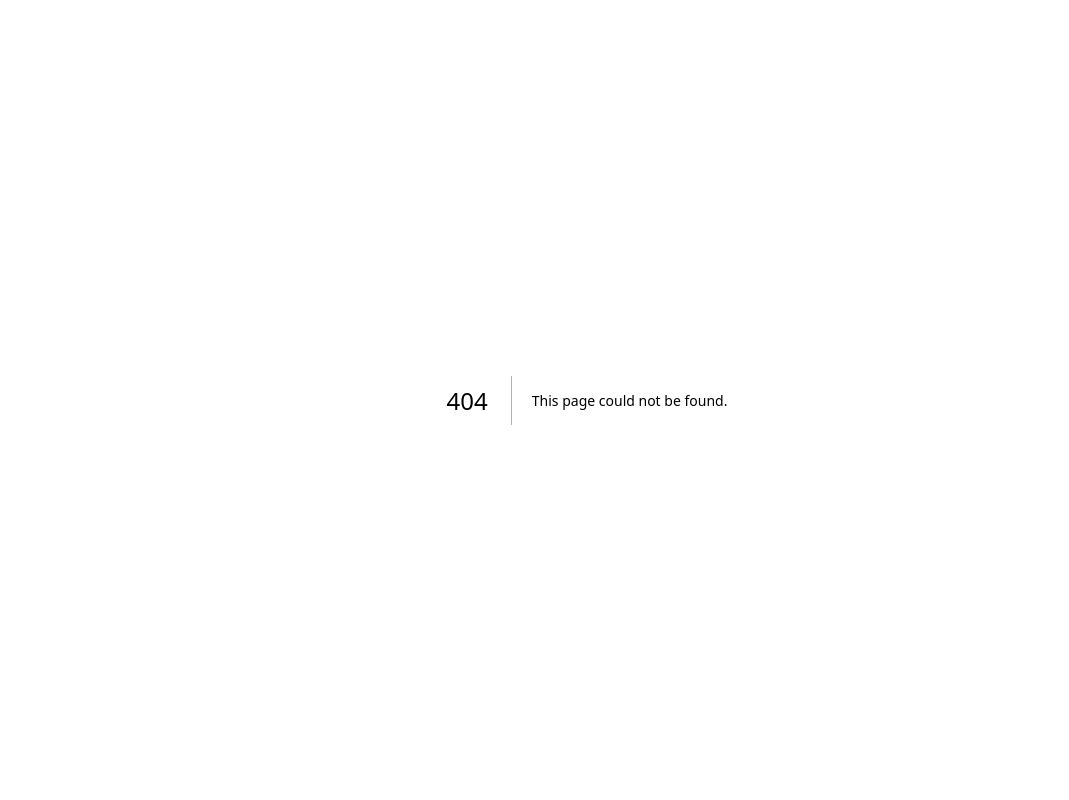
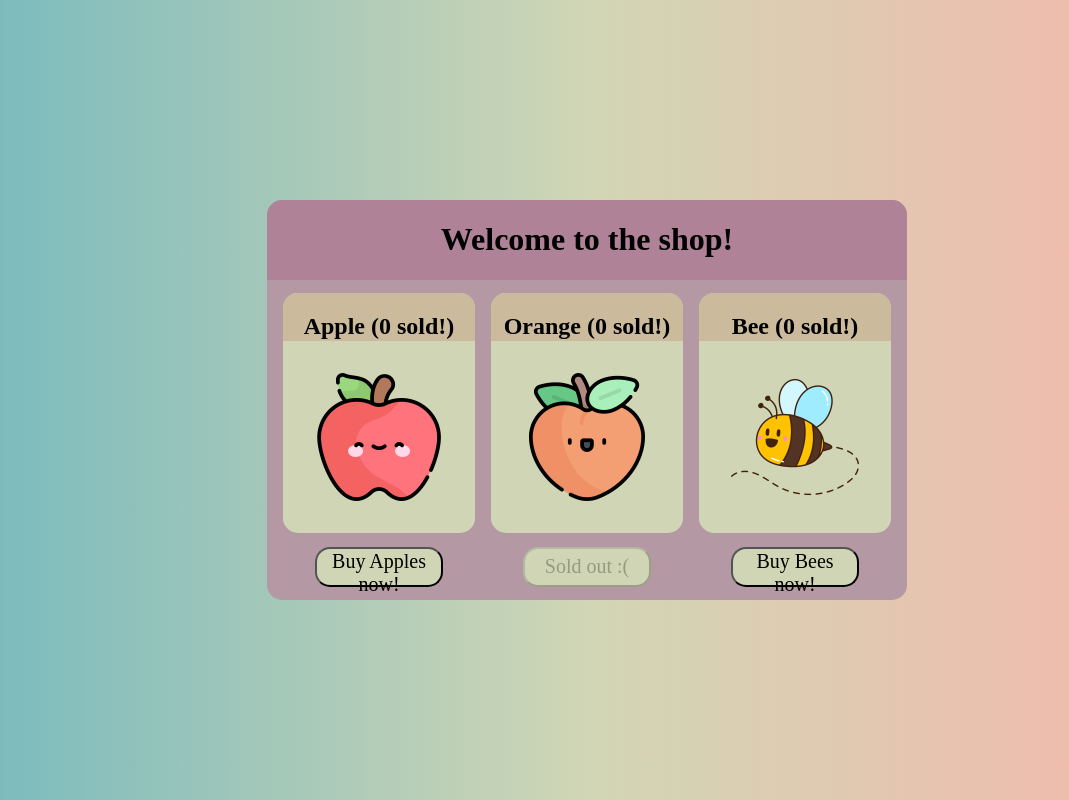
Before and after one commit to hooyunzhe/FrontendWebDevCrashCourse, a Next.js app: page /nextjs-example in a window 1280 px wide. Before the commit this address had no page. Shown: the whole page, without its empty margins (53-1122 px from the left). Built offline with nearby package versions, Linux system fonts and the light colour scheme.

Commit message:
feat: Split Next.js example to JS and TS, added the shop to html-example to better show contrast with html-css-js example

```diff
--- /dev/null
+++ b/src/app/nextjs-example/layout.jsx
@@ -0,0 +1,7 @@
+export const metadata = {
+  title: 'Next.js Example',
+};
+
+export default function PageLayout({children}) {
+  return children;
+}
--- /dev/null
+++ b/src/app/nextjs-example/page.jsx
@@ -0,0 +1,97 @@
+'use client';
+import '../../../public/example.css';
+import Image from 'next/image';
+import { useState } from 'react';
+
+function Header({ title }) {
+  return (
+    <div className='header-div' id='header'>
+      <h1 className='main-heading'>{title}</h1>
+    </div>
+  );
+}
+
+export function Item({name, imageUrl, inStock}) {
+  const [amountSold, setAmountSold] = useState(0);
+
+  function handleClick() {
+    setAmountSold(amountSold + 1);
+  }
+
+  return (
+    <div className='item-div'>
+      <div className='description-div'>
+        <div className='name-div'>
+          <h2 className='item-name'>
+            {name} ({amountSold} sold!)
+          </h2>
+        </div>
+        <div className='image-div'>
+          <Image
+            className='item-image'
+            src={imageUrl}
+            alt={name}
+            width={512}
+            height={512}
+          />
+        </div>
+      </div>
+      <button className='item-button' onClick={handleClick} disabled={!inStock}>
+        {inStock ? `Buy ${name}s now!` : 'Sold out :('}
+      </button>
+    </div>
+  );
+}
+
+export default function Home() {
+  // JavaScript is a prototype-based language, which means that it doesn't have classes
+  // despite that, it allows for code reuse with objects as prototypes for other objects
+  //
+  // it's a dynamically-typed language, which means that variables don't need to be declared with a type
+  // the interpreter will infer the types of the variables based on the values assigned to at run time
+  //
+  // this means that run-time type errors are possible and difficult to 100% prevent
+  // the example object below will not cause any errors until run time, which makes it easier to miss
+  const items = [
+    { name: 'Apple', imageUrl: '/apple.png', inStock: true },
+    { name: 'Orange', imageUrl: '/orange.png', inStock: false },
+    { name: 'Bee', imageUrl: '/bee.png', inStock: true },
+    // { name: 42, imageUrl: false, inStock: 'false' },
+  ];
+
+  return (
+    <div className='parent-div'>
+      <div className='child-div'>
+        <Header title='Welcome to the shop!' />
+        <div className='content-div'>
+          {items.map((item, index) => (
+            <Item
+              key={index}
+              name={item.name}
+              imageUrl={item.imageUrl}
+              inStock={item.inStock}
+            />
+          ))}
+        </div>
+      </div>
+    </div>
+  );
+
+  // the following code from react-interactivity-example is no longer need
+
+  // react and react-dom have been installed with yarn
+  // <script src="https://unpkg.com/react@17/umd/react.development.js"></script>
+  // <script src="https://unpkg.com/react-dom@17/umd/react-dom.development.js"></script>
+
+  // Next.js has a built-in compiler that transforms JSX/TSX into JavaScript
+  // <script src="https://unpkg.com/@babel/standalone/babel.min.js"></script>
+
+  // the following is done by the Next.js
+  // <script type="text/jsx">
+  // <html> and <body> tags
+  // const appDiv = document.getElementById("app");
+  // ReactDOM.render(<Homepage />, appDiv)
+
+  // useState will be imported from react instead of the below
+  // React.useState(0)
+}
```
Also changed, not shown: public/html-example.html (+15 -2 lines), src/app/nextjs-typescript-example/layout.tsx (added, +13 -0 lines), src/app/nextjs-typescript-example/page.tsx (added, +40 -0 lines).
